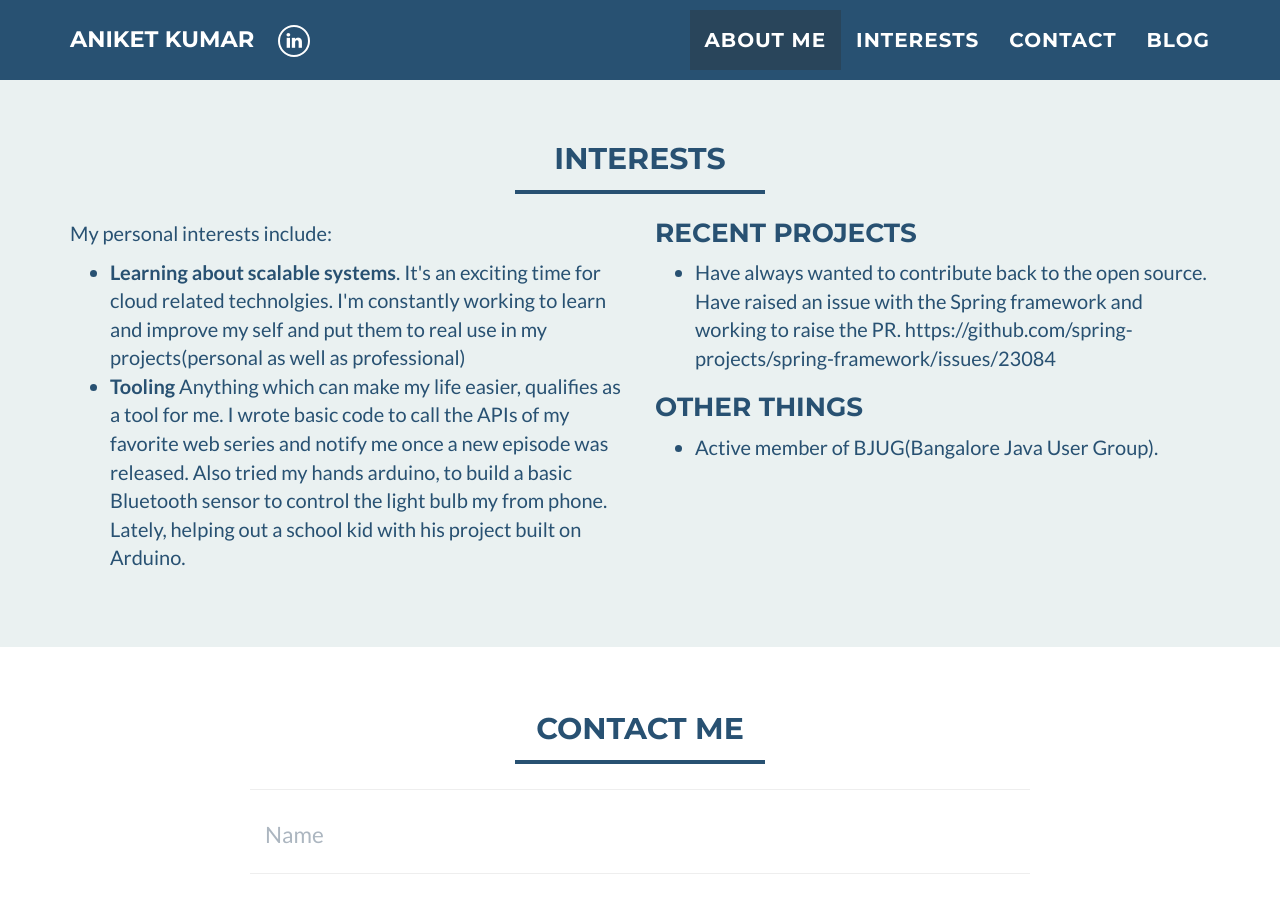
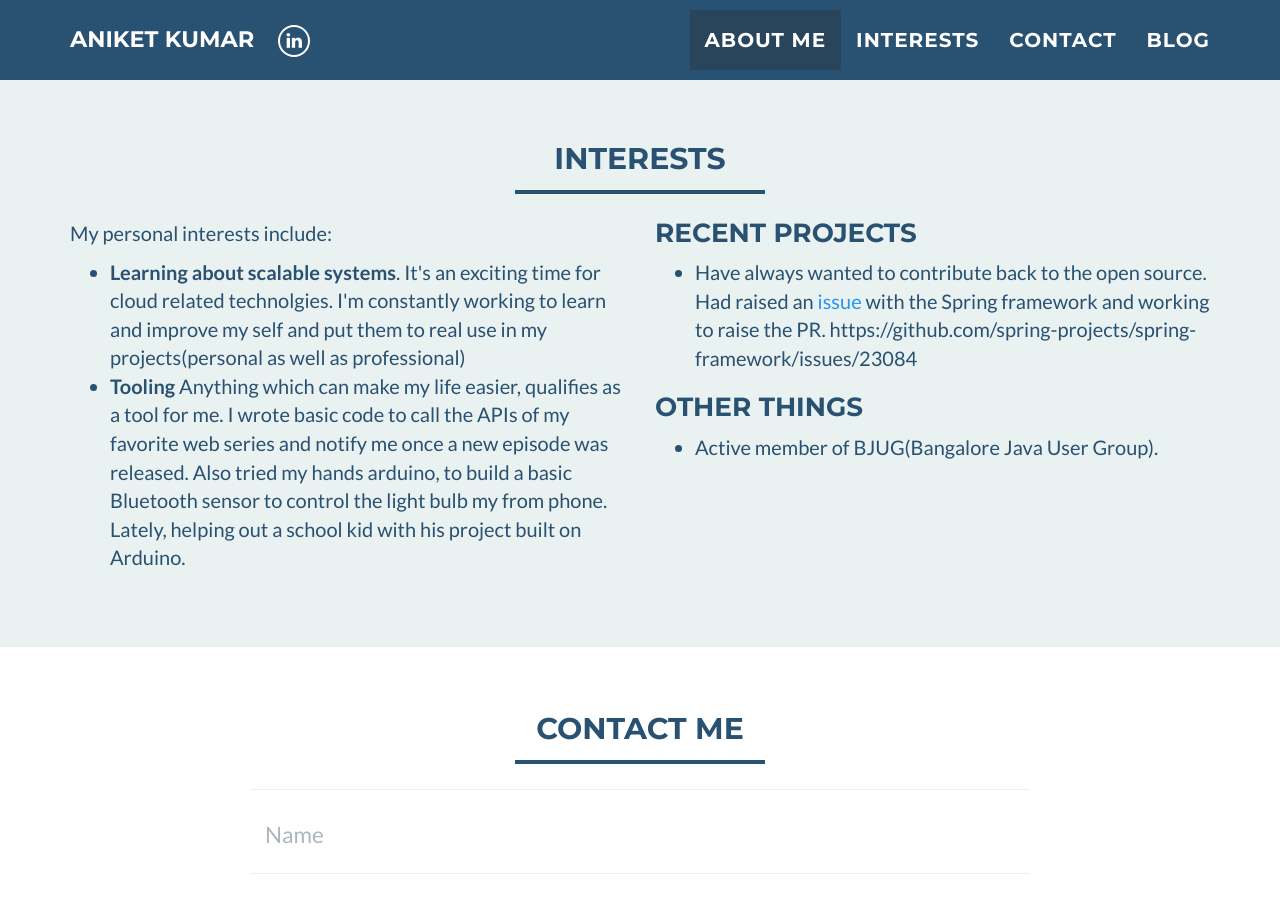
Before and after one commit to 007aniketkumar/007aniketkumar.github.io, a Jekyll site: the page built from index.html, in a window 1280 px wide and 900 px high, scrolled down 1270 px. Built offline with Jekyll 4.4.1, drawn with Linux system fonts in a browser that asks for light colours.

Commit message:
Update interests.html

```diff
--- a/_includes/interests.html
+++ b/_includes/interests.html
@@ -24,7 +24,7 @@
       <h3 style="margin-top:0">Recent Projects</h3>
 		  <ul>
   			<li>
-				Have always wanted to contribute back to the open source. Have raised an issue with the Spring framework and working to raise the PR.
+				Have always wanted to contribute back to the open source. Had raised an <a href="https://github.com/spring-projects/spring-framework/issues/23084">issue</a> with the Spring framework and working to raise the PR.
 https://github.com/spring-projects/spring-framework/issues/23084
 
 			  </li>
```
